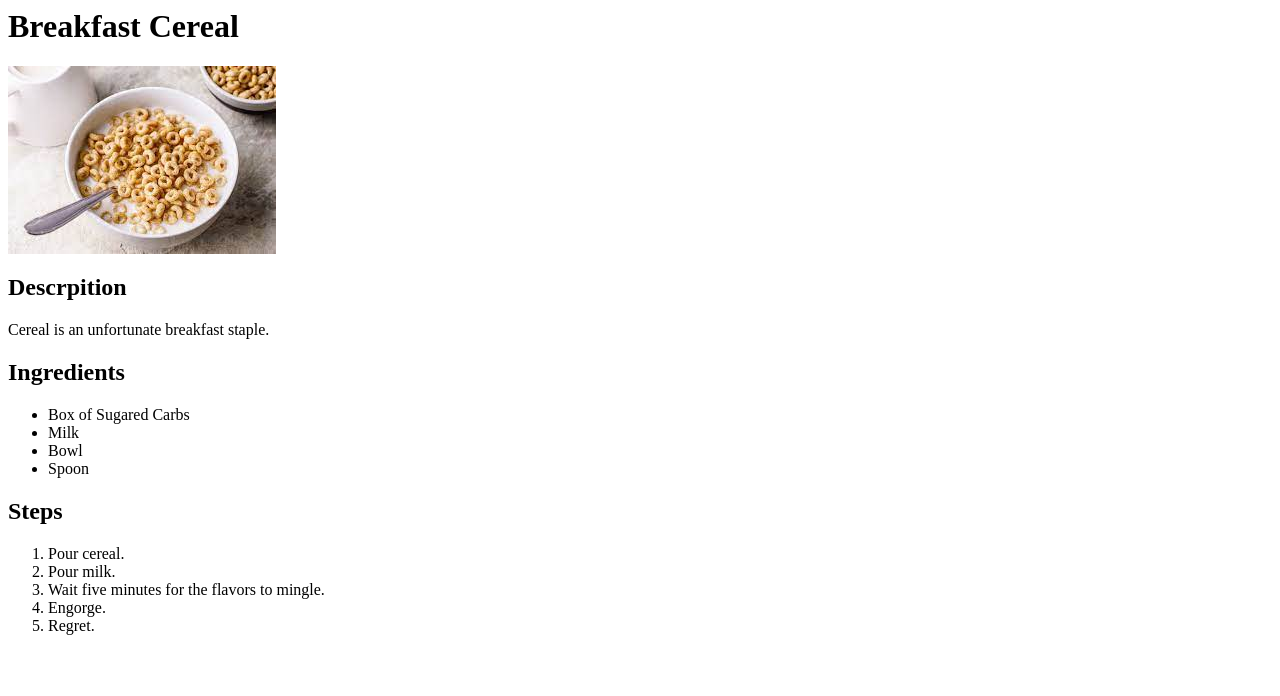
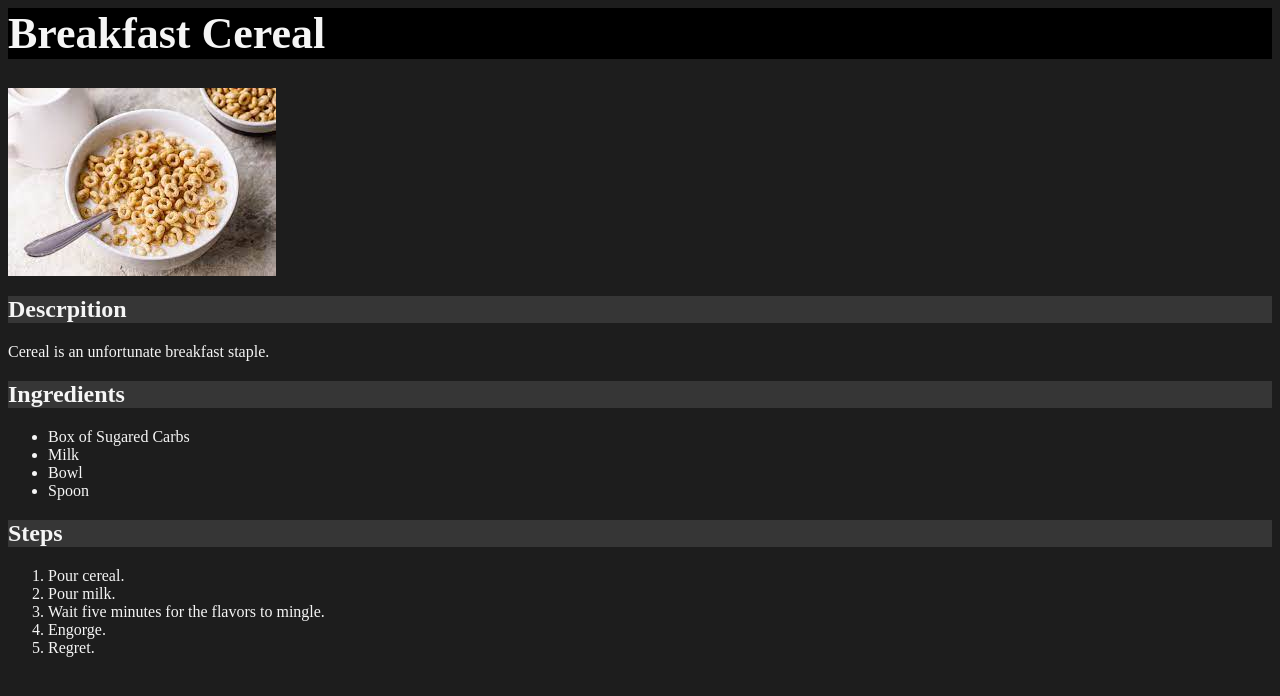
Before and after one commit to Hominine/odin-recipes, a plain HTML site: page recipes/cereal.html in a window 1280 px wide. Drawn offline with Linux system fonts and the light colour scheme.

Commit message:
Added stylesheet

```diff
--- a/recipes/cereal.html
+++ b/recipes/cereal.html
@@ -1,5 +1,6 @@
 <head>
     <title>See also: Fruit Bats</title>
+    <link rel="stylesheet" href="../style.css">
 </head>
 
 <h1>Breakfast Cereal</h1>
--- /dev/null
+++ b/style.css
@@ -0,0 +1,12 @@
+* {
+    background-color: rgb(29, 29, 29);
+    color: whitesmoke;
+}
+
+h1 {
+    background-color: black;
+    font-size: 44px;
+}
+
+h2 {background-color: rgba(73, 73, 73, 0.562);
+}
```
Also changed, not shown: recipes/lasagna.html (+1 -0 lines), recipes/tacos.html (+1 -0 lines).
